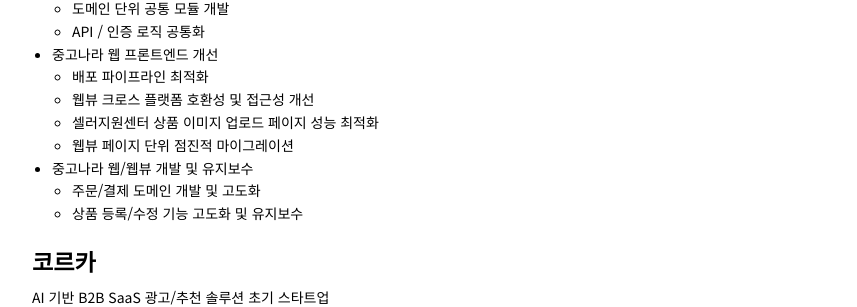
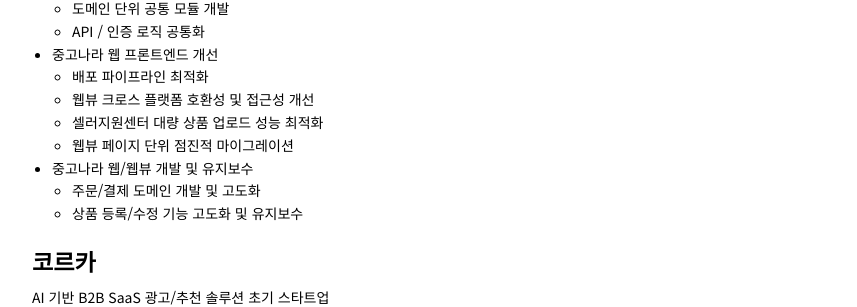
Before and after one commit to ghost-redo/ghost-redo.github.io, a Jekyll site: the page built from resume.md, in a window 1280 px wide and 1400 px high, scrolled down 497 px. Shown: the part 148-455 px from the top of the window, without its empty margins (209-1066 px from the left). Built offline with Jekyll 4.4.1, drawn with Linux system fonts in a browser that asks for light colours; some web fonts are replaced; some of the changed text lies outside the part shown.

Commit message:
Update resume.md

```diff
--- a/resume.md
+++ b/resume.md
@@ -38,7 +38,7 @@ MAU 450만 C2C 중고거래 플랫폼 기업
 - 중고나라 웹 프론트엔드 개선
   - 배포 파이프라인 최적화
   - 웹뷰 크로스 플랫폼 호환성 및 접근성 개선
-  - 셀러지원센터 상품 이미지 업로드 페이지 성능 최적화
+  - 셀러지원센터 대량 상품 업로드 성능 최적화
   - 웹뷰 페이지 단위 점진적 마이그레이션
 - 중고나라 웹/웹뷰 개발 및 유지보수
   - 주문/결제 도메인 개발 및 고도화
@@ -105,7 +105,7 @@ AI 기반 B2B SaaS 광고/추천 솔루션 초기 스타트업
 - **웹뷰 크로스 플랫폼 호환성 및 접근성 개선**
   - 접근성 개선으로 키보드 내비게이션·스크린 리더 지원을 강화하여 사용성 향상
   - OS별 웹뷰 이슈(화면 높이, 가상 키보드 등) 실기기 검증으로 크로스 플랫폼 호환성 확보
-- **셀러지원센터 상품 이미지 업로드 페이지 성능 최적화**
+- **셀러지원센터 대량 상품 업로드 성능 최적화**
   - 퍼포먼스 프로파일링: 최대 500개 상품 Bulk 업로드 시 등록한 리스트 아이템이 동시에 대량 마운트 → 메인 스레드 Scripting 급증 및 Long Task 발생 확인
   - 가상 스크롤(윈도잉) 도입: 가시 영역 + 버퍼만 마운트하고 컴포넌트를 재사용해 메인 스레드 부하 절감
   - 결과: 초기 목록 마운트 구간 1100ms → 300ms 개선 (Scripting 구간, 동일 데이터셋 기준)
```
